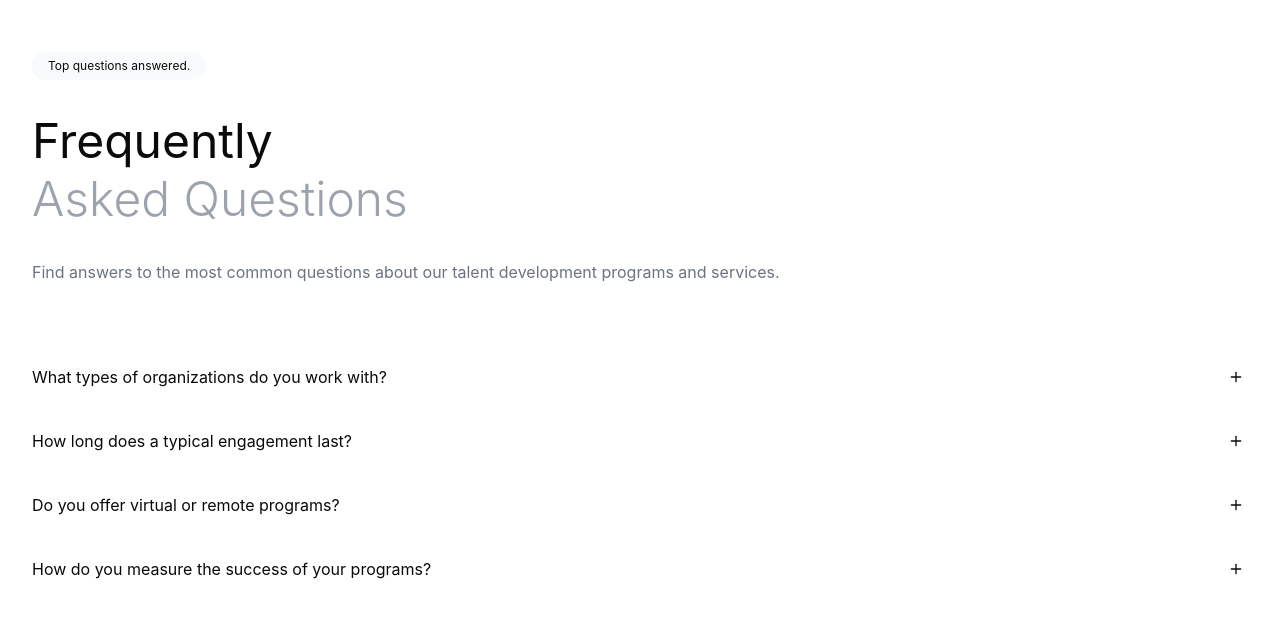
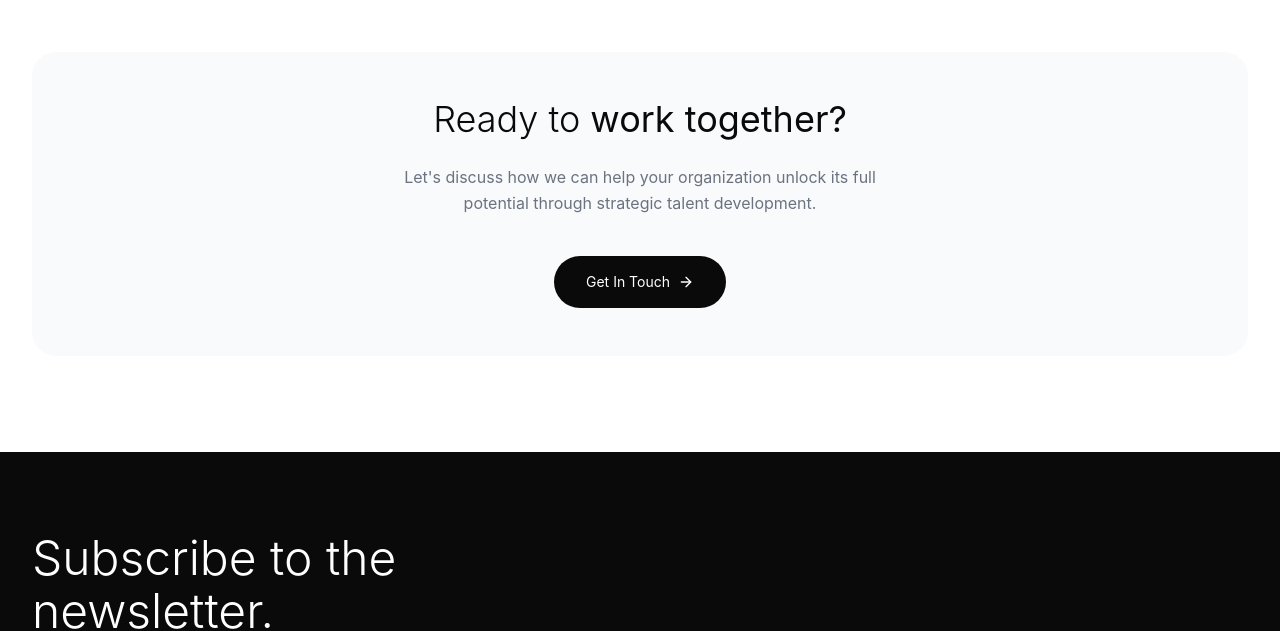
Before and after one commit to Shemz-ux/opportunitycentral-app, a React (Vite) app in the folder frontend/: page / in a window 1280 px wide. Shown: the part 10869-11500 px from the top of the page. Built offline with nearby package versions, Linux system fonts and the light colour scheme.

Commit message:
Replace FAQ section with CTA component on homepage

```diff
--- /dev/null
+++ b/frontend/src/pages/Home/CTA.jsx
@@ -0,0 +1,33 @@
+import { ArrowRight } from "lucide-react";
+import { useFadeIn } from "../../hooks/useFadeIn";
+
+function CTA() {
+    const [sectionRef, sectionVisible] = useFadeIn({ threshold: 0.2 });
+
+    return (
+        <section className="bg-white py-24">
+            <div className="max-w-[1400px] mx-auto px-8">
+                <div
+                    ref={sectionRef}
+                    className={`bg-[#F9FAFB] rounded-3xl p-12 md:p-16 text-center transition-all duration-1000 ${
+                        sectionVisible ? 'opacity-100 translate-y-0' : 'opacity-0 translate-y-8'
+                    }`}
+                >
+                    <h2 className="text-[36px] md:text-[48px] leading-[1.1] text-[#0A0A0A] mb-6">
+                        <span className="font-light">Ready to </span>
+                        <span className="font-normal">work together?</span>
+                    </h2>
+                    <p className="text-base text-[#6B7280] mb-10 max-w-lg mx-auto leading-relaxed">
+                        Let's discuss how we can help your organization unlock its full potential through strategic talent development.
+                    </p>
+                    <a href="/contact" className="inline-flex items-center gap-2 px-8 py-4 bg-[#0A0A0A] text-white rounded-full text-sm hover:opacity-90 transition-all group">
+                        Get In Touch
+                        <ArrowRight className="w-4 h-4 group-hover:translate-x-1 transition-transform" />
+                    </a>
+                </div>
+            </div>
+        </section>
+    );
+}
+
+export default CTA;
--- a/frontend/src/pages/Home/HomePage.jsx
+++ b/frontend/src/pages/Home/HomePage.jsx
@@ -5,6 +5,7 @@ import WhoWeWorkWith from "./WhoWeWorkWith";
 import OurFounder from "./OurFounder";
 import Testimonials from "./Testimonials";
 import FAQ from "./FAQ";
+import CTA from "./CTA";
 
 function HomePage() {
     return (
@@ -15,7 +16,7 @@ function HomePage() {
             <WhoWeWorkWith />
             <OurFounder />
             <Testimonials />
-            <FAQ />
+            <CTA />
         </>
     );
 }
```
